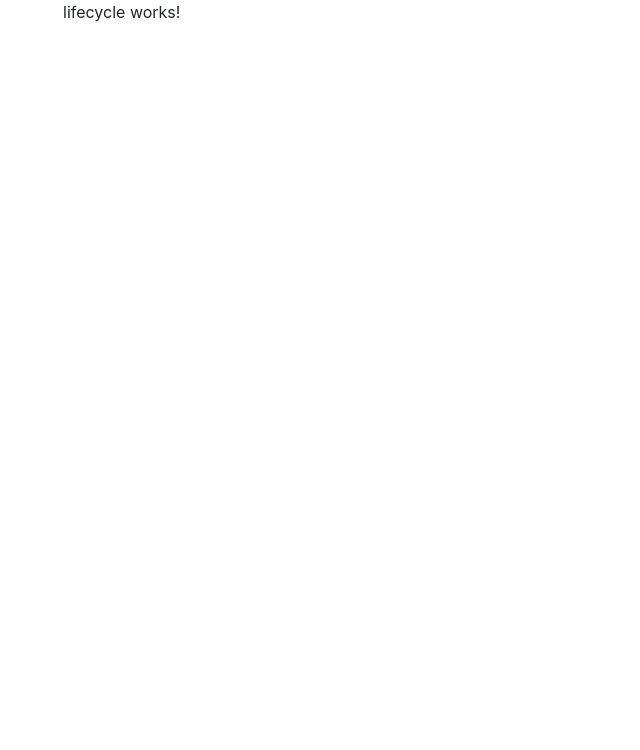
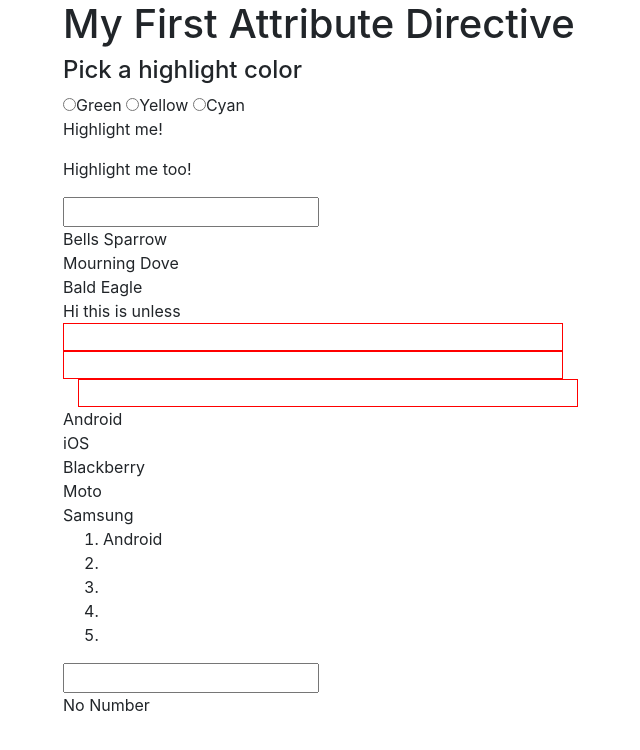
Before and after one commit to devashreegosavi/typescript_angular, an Angular app in the folder newprj/: page / in a window 1280 px wide. Shown: the top 750 px of the page, without its empty margins (22-662 px from the left). Built offline with nearby package versions, Linux system fonts and the light colour scheme.

Commit message:
7may_directives

```diff
--- a/newprj/src/app/app.component.html
+++ b/newprj/src/app/app.component.html
@@ -39,11 +39,12 @@
   <app-local-ref>
       <button class="btn btn-danger"> Okay</button>.
     </app-local-ref>
+-->
     <div class="row">
       <div class="col-md-12">
          <app-directives></app-directives>
       </div>
     </div>
--->
-    <app-lifecycle [dt]="'12'"></app-lifecycle>
+
+   <!-- <app-lifecycle [dt]="'12'"></app-lifecycle>-->
 </div>
--- /dev/null
+++ b/newprj/src/app/directives/cst-str.directive.ts
@@ -0,0 +1,27 @@
+import { Directive , ViewContainerRef, TemplateRef, Input, OnInit} from '@angular/core';
+
+@Directive({
+  selector: '[myStr]'
+})
+export class CstStrDirective implements OnInit  {
+
+  @Input('myStr')
+  condition: boolean
+
+  constructor(
+    private tmRef: TemplateRef<any>,
+    private vcRef: ViewContainerRef
+  ) {
+    console.log(tmRef)
+    console.log(vcRef)
+  }
+
+  ngOnInit(): void {
+    if (!this.condition) {
+      this.vcRef.createEmbeddedView(this.tmRef)
+    }
+    else {
+      this.vcRef.clear()
+    }
+  }
+}
--- a/newprj/src/app/directives/directives.component.html
+++ b/newprj/src/app/directives/directives.component.html
@@ -40,3 +40,54 @@
   <div *ngFor='let bird of arrBirds'>
     <div>{{ bird.name }}</div>
   </div>
+
+  <div class="row">
+    <div class="col-md-12">
+      <div *myStr="false"> Hi this is unless</div>
+    </div>
+  </div>
+
+  <div class="row" >
+    <div class="col-md-12" >
+      <input type="text" [ckSizer]="'500px'">
+    </div>
+  </div>
+  <div class="row" *ngIf="true">
+    <div class="col-md-12" >
+      <input type="text" [ckSizer]="'500px'">
+    </div>
+  </div>
+
+  <ng-template [ngIf]="true">
+    <div class="col-md-12" >
+      <input type="text" [ckSizer]="'500px'">
+    </div>
+  </ng-template>
+
+  <div class="row" *ngFor="let mb of mobs">
+    <div class="col-md-12">
+      {{mb.val}}
+    </div>
+  </div>
+  <div class="row">
+    <div class="col-md-12">
+      <ol>
+        <li *ngFor="let mb of mobs;let ind = index;">
+          <div *ngIf="mb.val=='Android'">{{mb.val}}</div>
+        </li>
+      </ol>
+    </div>
+  </div>
+
+  <div class="row">
+    <div class="col-md-12">
+      <div> <input type="text" [(ngModel)]="num"></div>
+      <div [ngSwitch]="num">
+        <div *ngSwitchCase="'1'">One</div>
+        <div *ngSwitchCase="'2'">Two</div>
+        <div *ngSwitchCase="'3'">Three</div>
+        <div *ngSwitchCase="'4'">Four</div>
+        <div *ngSwitchDefault >No Number</div>
+      </div>
+    </div>
+  </div>
--- a/newprj/src/app/directives/directives.component.ts
+++ b/newprj/src/app/directives/directives.component.ts
@@ -16,6 +16,16 @@ export class DirectivesComponent implements OnInit {
     { name: 'Mourning Dove'},
     { name: 'Bald Eagle' }
   ];
+
+  mobs = [
+    { id: 1, val: 'Android' },
+    { id: 2, val: 'iOS' },
+    { id: 3, val: 'Blackberry' },
+    { id: 4, val: 'Moto' },
+    { id: 5, val: 'Samsung' }
+  ]
+
+
   constructor() { }
 
   ngOnInit() {
--- a/newprj/src/app/directives/size-maker.directive.ts
+++ b/newprj/src/app/directives/size-maker.directive.ts
@@ -1,10 +1,33 @@
-import { Directive } from '@angular/core';
+import { Directive, ElementRef, Renderer2, HostBinding, OnInit, HostListener, Input } from '@angular/core';
 
 @Directive({
-  selector: '[appSizeMaker]'
+  selector: '[ckSizer]'
 })
 export class SizeMakerDirective {
 
+  @HostBinding('style.border')
+  rdBrd : string;
+
+  @Input('ckSizer')
+  @HostBinding('style.width')
+  sz : string
   constructor() { }
 
+
+  ngOnInit(): void {
+    this.rdBrd = '1px solid red'
+    //this.sz = '300px'
+  }
+
+  @HostListener('mouseenter')
+  mouseIn() {
+    this.sz = '350px'
+    this.rdBrd = '3px solid green'
+  }
+
+  @HostListener('mouseleave')
+  mouseOut() {
+    this.sz = '300px'
+    this.rdBrd = '3px solid blue'
+  }
 }
--- a/newprj/src/app/lifecycle/lifecycle.component.html
+++ b/newprj/src/app/lifecycle/lifecycle.component.html
@@ -1,3 +1,5 @@
 <p>
   lifecycle works!
 </p>
+<p>The sum of 1 + 1 is {{1 + 1}}</p>
+<p>The sum of 1 + 1 is not {{1 + 1 + getVal()}}</p>
```
Also changed, not shown: newprj/src/app/app.module.ts (+6 -3 lines), 1 other file (tests, documents, lock files or other folders).
